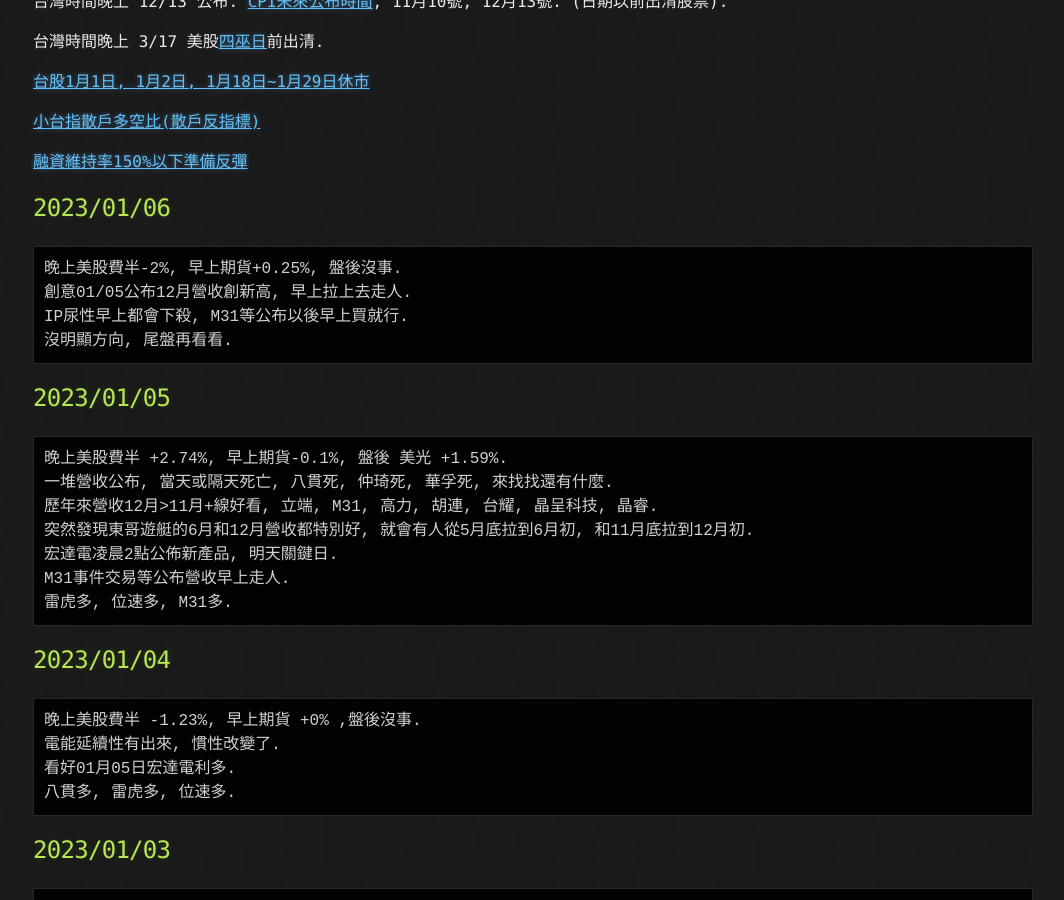
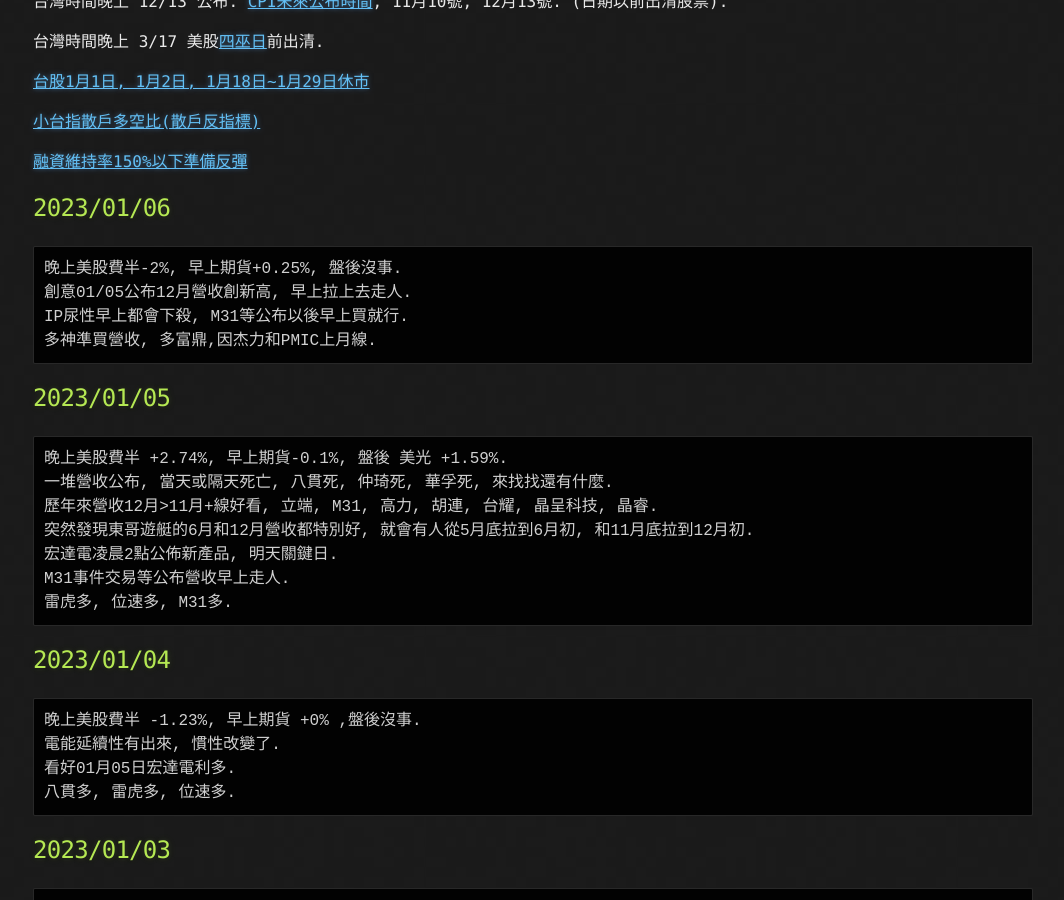
Before and after one commit to lepg5487/Stock_God, a Jekyll site: the page built from index.md, in a window 1280 px wide and 900 px high, scrolled down 428 px. Shown: the whole window, without its empty margins (107-1171 px from the left). Built offline with Jekyll 4.4.1, drawn with Linux system fonts in a browser that asks for light colours; our own code applies the rules of GitHub Pages for plain Markdown files.

Commit message:
Update index.md

````diff
--- a/index.md
+++ b/index.md
@@ -25,7 +25,7 @@
 晚上美股費半-2%, 早上期貨+0.25%, 盤後沒事.
 創意01/05公布12月營收創新高, 早上拉上去走人.
 IP尿性早上都會下殺, M31等公布以後早上買就行.
-沒明顯方向, 尾盤再看看.
+多神準買營收, 多富鼎,因杰力和PMIC上月線.
 ```
 
 ## 2023/01/05
````
